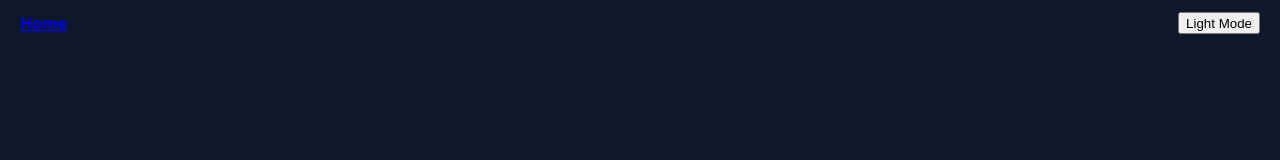
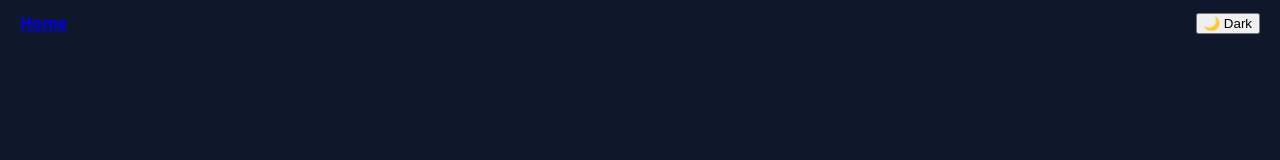
Before and after one commit to Scaleshiftlabs/scaleshift-learn, a React (Vite) app: page / in a window 1280 px wide. Shown: the top 160 px of the page. Built offline with nearby package versions, Linux system fonts and the light colour scheme.

Commit message:
fix: persistent light dark theme with system preference

```diff
--- a/src/App.jsx
+++ b/src/App.jsx
@@ -26,20 +26,38 @@ function Landing() {
 }
 
 export default function App() {
-  const [light, setLight] = useState(false);
+  const getInitialTheme = () => {
+    const saved = localStorage.getItem("theme");
+    if (saved) return saved === "light";
+    return window.matchMedia("(prefers-color-scheme: light)").matches;
+  };
+
+  const [light, setLight] = useState(getInitialTheme);
 
   useEffect(() => {
     const html = document.documentElement;
-    if (light) html.classList.add("light");
-    else html.classList.remove("light");
+    if (light) {
+      html.classList.add("light");
+      localStorage.setItem("theme", "light");
+    } else {
+      html.classList.remove("light");
+      localStorage.setItem("theme", "dark");
+    }
   }, [light]);
 
   return (
     <>
-      <div style={{ padding: "12px 20px", display: "flex", justifyContent: "space-between", borderBottom: "1px solid var(--border)" }}>
+      <div style={{
+        padding: "12px 20px",
+        display: "flex",
+        justifyContent: "space-between",
+        alignItems: "center",
+        borderBottom: "1px solid var(--border)"
+      }}>
         <Link to="/" style={{ fontWeight: 700 }}>Home</Link>
+
         <button onClick={() => setLight(!light)}>
-          {light ? "Dark Mode" : "Light Mode"}
+          {light ? "🌙 Dark" : "☀️ Light"}
         </button>
       </div>
 
```
